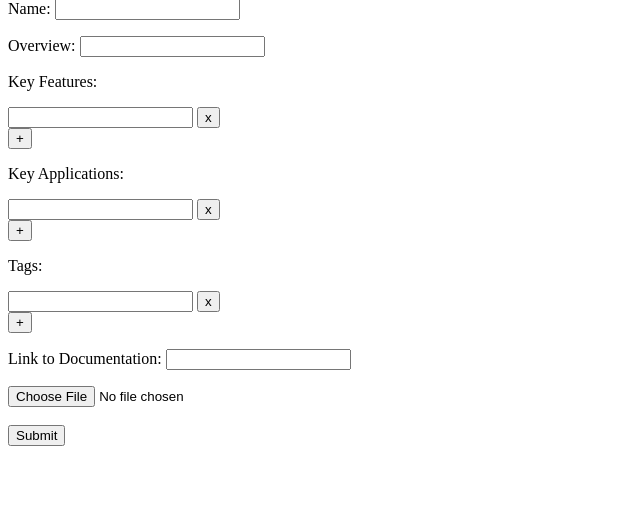
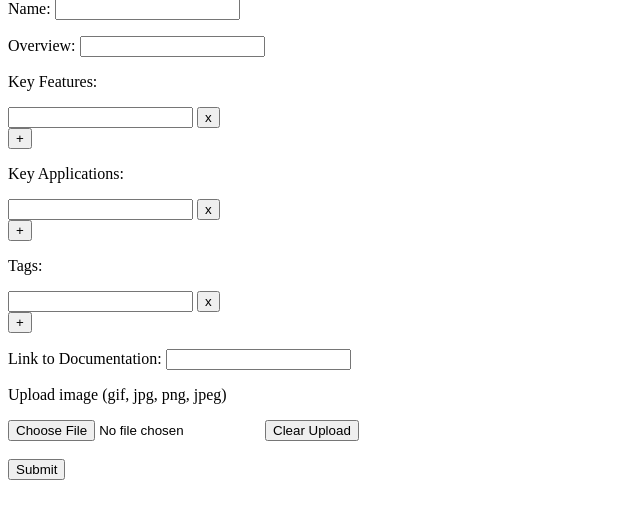
Before and after one commit to jzfqiu/IME-Inventory-Database, a Flask app: template web/templates/edit.html in a window 1280 px wide. Shown: the part 135-654 px from the top of the page, without its empty margins (0-640 px from the left). Run offline with Flask 2, Linux system fonts and the light colour scheme; the template is opened without the code that fills it, so the values that code supplies are empty; some libraries are stand-ins or nearby versions.

Commit message:
intermediate commit

```diff
--- a/web/config.py
+++ b/web/config.py
@@ -13,8 +13,3 @@ class Config:
     MONGO_PORT = os.environ['MONGO_PORT']
     MONGO_INITDB_ROOT_USERNAME = os.environ['MONGO_INITDB_ROOT_USERNAME']
     MONGO_INITDB_ROOT_PASSWORD = os.environ['MONGO_INITDB_ROOT_PASSWORD']
-
-    AWS_ACCESS_KEY_ID = os.getenv('AWS_ACCESS_KEY_ID', None)
-    AWS_SECRET_ACCESS_KEY = os.getenv('AWS_SECRET_ACCESS_KEY', None)
-    AWS_BUCKET_NAME = os.getenv('AWS_BUCKET_NAME', None)
-    USE_AWS_SERVICE = AWS_ACCESS_KEY_ID and AWS_SECRET_ACCESS_KEY and AWS_BUCKET_NAME
--- a/web/edit.py
+++ b/web/edit.py
@@ -19,24 +19,7 @@ def new():
     if request.method == 'POST':
         collection = db.get_db()['inventory']
         new_doc = process_form(request.form)
-
-        # if upload input is filled:
-        if 'image' in request.files:
-            file = request.files['image']
-            # if file is real with allowed extension
-            if file and allowed_file(file.filename):
-                filename = uuid.uuid4().hex + '.' + file.filename.rsplit('.', 1)[1].lower()
-                new_doc['image_full'] = filename
-                # store full image
-                full_image_path = os.path.join(FULL_IMAGE_PATH, filename)
-                file.save(full_image_path)
-                # store thumbnails
-                thumbnail_path = os.path.join(THUMBNAILS_PATH, filename)
-                im = Image.open(file)
-                im.thumbnail((128, 128))
-                im.save(thumbnail_path)
-
-
+        process_image(request, new_doc)
         collection.insert_one(new_doc)
         return redirect(url_for('search.search'))
     else:
@@ -81,8 +64,25 @@ def process_form(raw_form):
             create_or_append(new_doc, 'tags', raw_form[key])
         elif key is 'documentation':
             new_doc['documentation'] = raw_form[key]
+    return new_doc
 
-    return new_doc
+
+def process_image(req, new_doc):
+    # if upload input is filled:
+    if 'image' in req.files:
+        file = req.files['image']
+        # if file is real with allowed extension
+        if file and allowed_file(file.filename):
+            filename = uuid.uuid4().hex + '.' + file.filename.rsplit('.', 1)[1].lower()
+            new_doc['image'] = filename
+            # store full image
+            full_image_path = os.path.join(FULL_IMAGE_PATH, filename)
+            file.save(full_image_path)
+            # store thumbnails
+            thumbnail_path = os.path.join(THUMBNAILS_PATH, filename)
+            im = Image.open(file)
+            im.thumbnail((128, 128))
+            im.save(thumbnail_path)
 
 
 def create_or_append(d, key, val):
--- a/web/static/edit.js
+++ b/web/static/edit.js
@@ -43,6 +43,12 @@ $(document).ready(function(){
     });
 
 
+    // clear upload
+    $('#resetImage').click(function () {
+        $('#imageField').val('');
+    });
+
+
     // prevent submitting empty field
     $('#submitField').click(function(e){
         $('.required').each(function(){
--- a/web/templates/document.html
+++ b/web/templates/document.html
@@ -47,6 +47,10 @@
                 <li>Tags: {{ result['tags'] }}</li>
             {% endif %}
 
+            {% if result['image'] %}
+                <img src="{{ url_for('static', filename='user_uploads/full_images/'+result['image']) }}" alt="{{ result['name'] }}">
+            {% endif %}
+
 {#            {% for key_value in result['data'] %}#}
 {#            <li>{{ key_value[0] }} : {{ key_value[1] }}</li>#}
 {#            {% endfor %}#}
--- a/web/templates/edit.html
+++ b/web/templates/edit.html
@@ -57,7 +57,8 @@
 
                 <div id="image">
                     <p>Upload image (gif, jpg, png, jpeg)</p>
-                    <input type="file" name="image" accept="image/*">
+                    <input type="file" id="imageField" name="image" accept="image/*">
+                    <button type="button" id="resetImage">Clear Upload</button>
                 </div>
 
             {% else %}
@@ -128,7 +129,11 @@
                 </div>
 
                 <div id="image">
-                    <input type="file" name="image">
+                    <p>Upload image (gif, jpg, png, jpeg)</p>
+                    <input type="file" id="imageField" name="image" accept="image/*"
+                           {% if result['image'] %} value="{{ result['image'] }}" {% endif %}
+                    >
+                    <button type="button" id="resetImage">Clear Upload</button>
                 </div>
 
             {% endif %}
```
